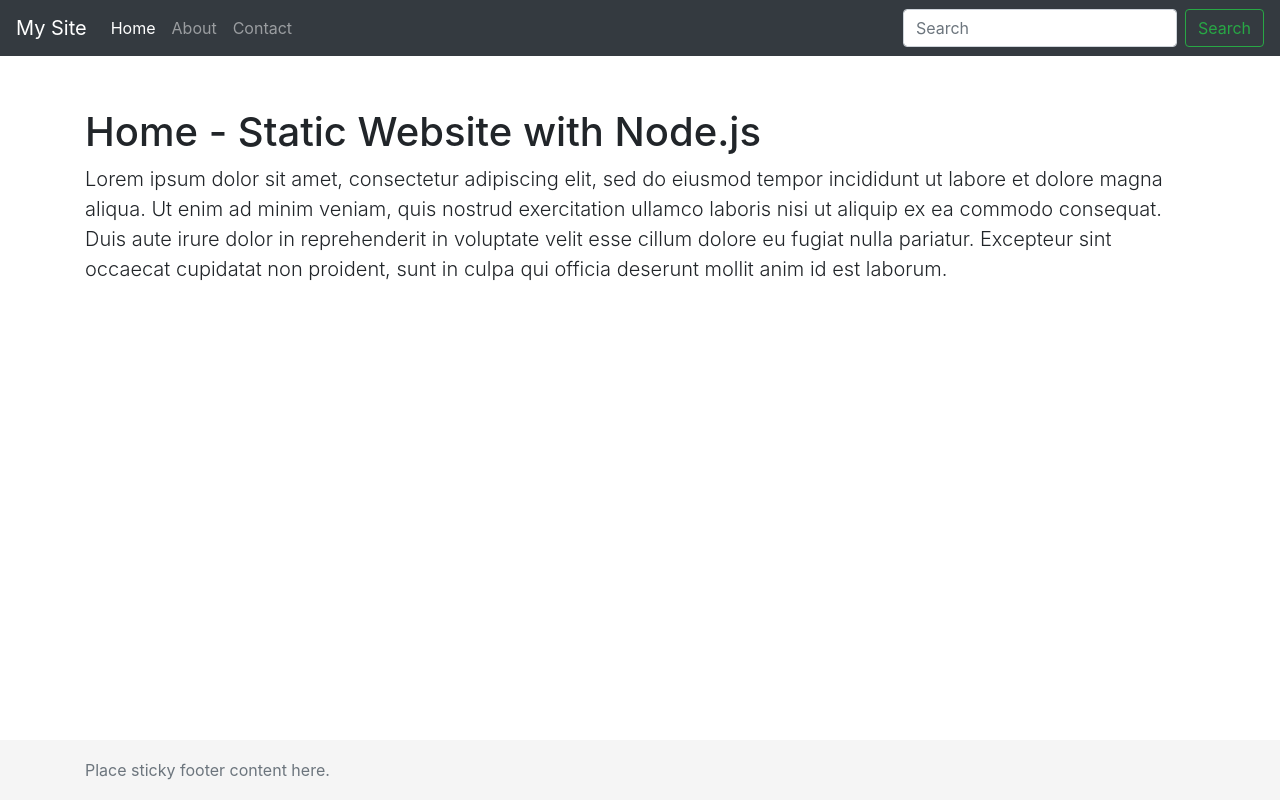
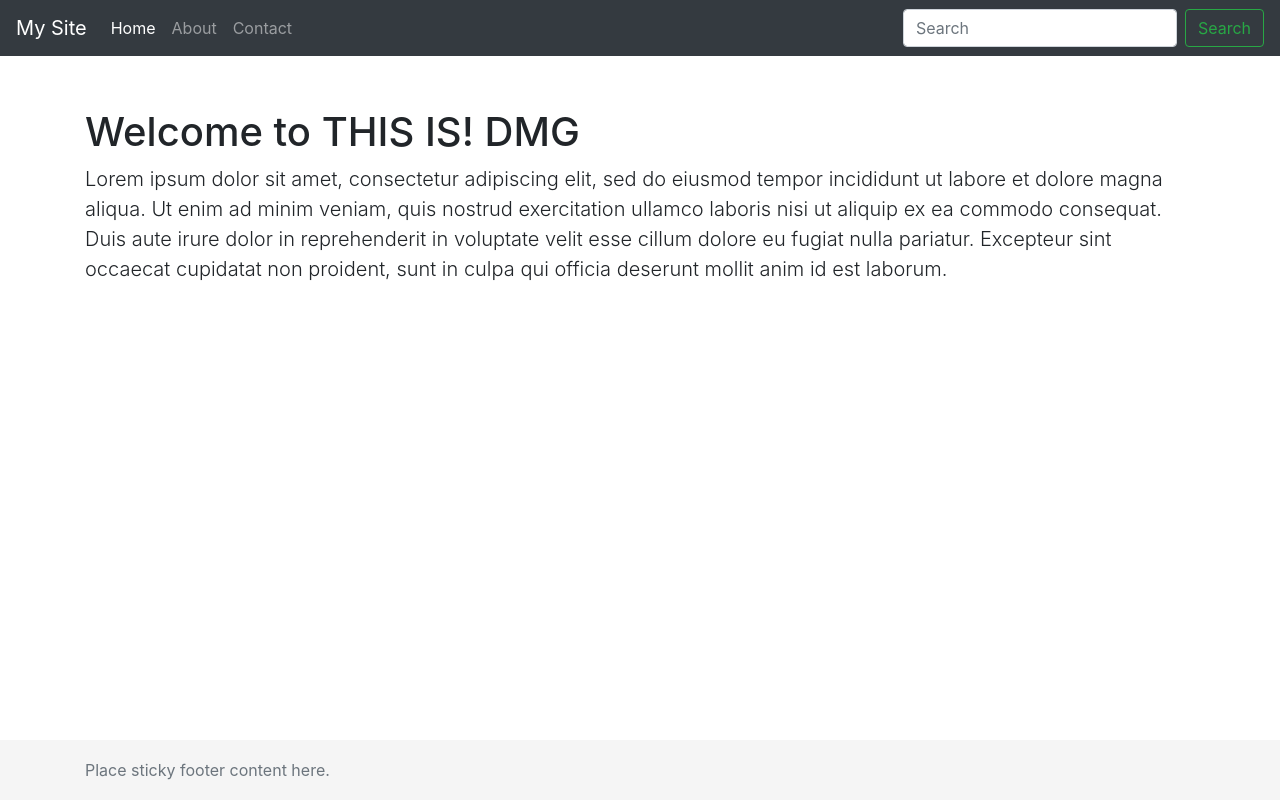
Before and after one commit to Navneetkn/Nodejs, a website: page public/index.html in a window 1280 px wide. Drawn offline with nearby package versions, Linux system fonts and the light colour scheme.

Commit message:
first commit

```diff
--- a/public/index.html
+++ b/public/index.html
@@ -42,7 +42,7 @@
 
     <!-- Begin page content -->
     <main role="main" class="container">
-    <h1 class="mt-5">Home - Static Website with Node.js</h1>
+    <h1 class="mt-5">Welcome to THIS IS! DMG</h1>
     <p class="lead">Lorem ipsum dolor sit amet, consectetur adipiscing elit, sed do eiusmod tempor incididunt ut labore et dolore magna aliqua. Ut enim ad minim veniam, quis nostrud exercitation ullamco laboris nisi ut aliquip ex ea commodo consequat. Duis aute irure dolor in reprehenderit in voluptate velit esse cillum dolore eu fugiat nulla pariatur. Excepteur sint occaecat cupidatat non proident, sunt in culpa qui officia deserunt mollit anim id est laborum.</p>
     </main>
 
```
